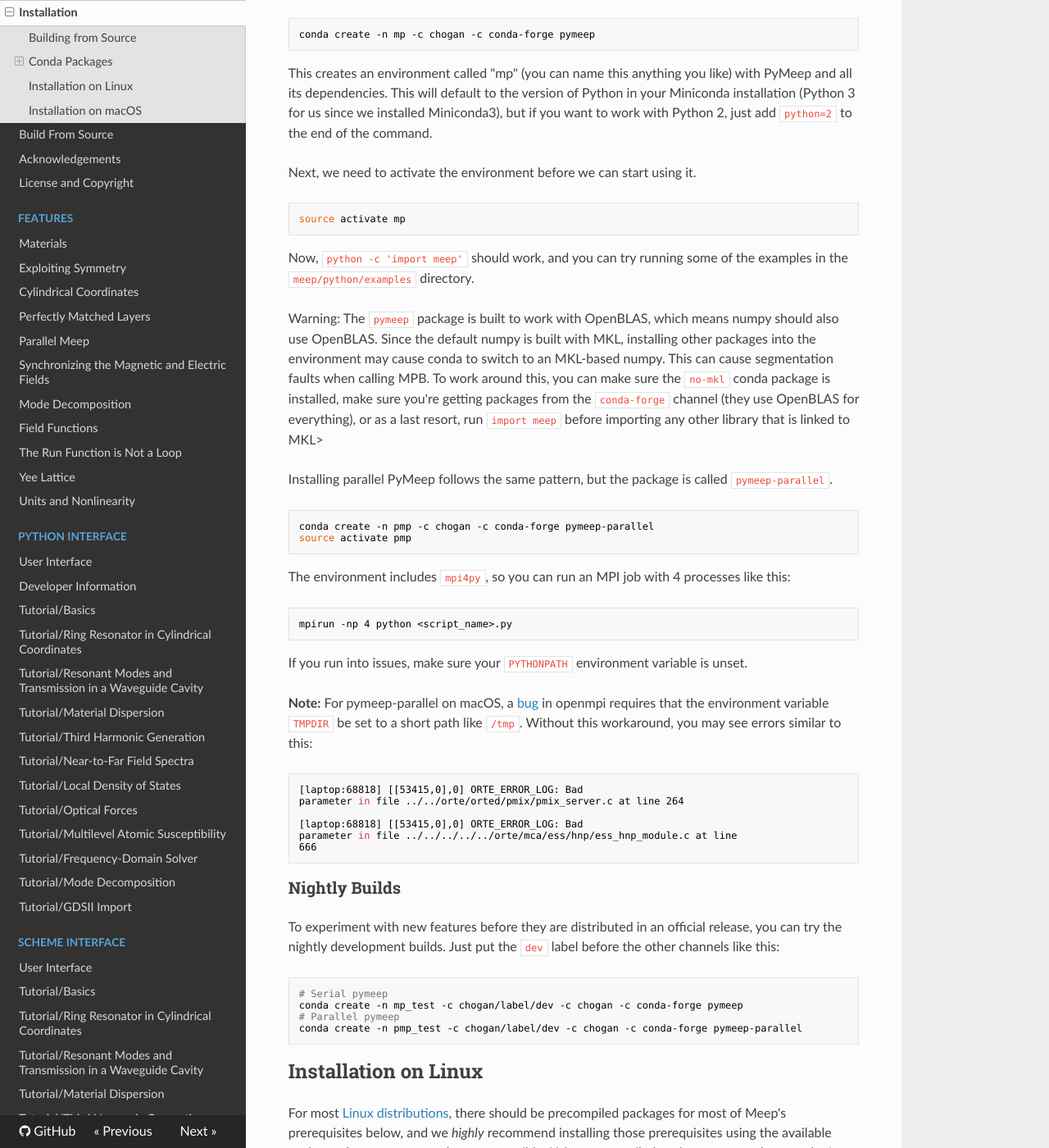
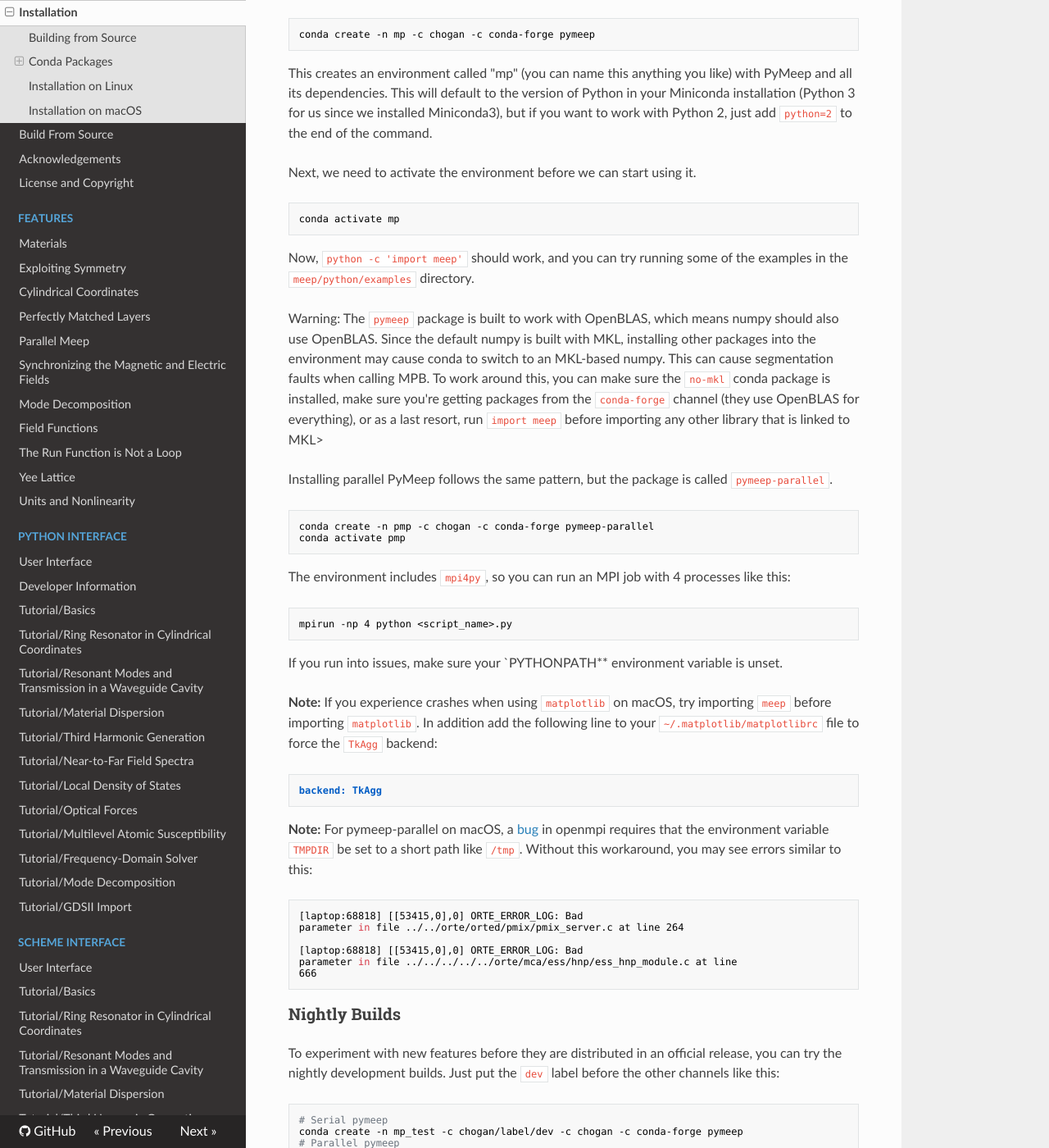
Before and after one commit to NanoComp/meep, an MkDocs documentation site: the page built from doc/docs/Installation.md, in a window 1280 px wide and 1400 px high, scrolled down 1307 px. Shown: the whole window at 82% size. Built offline with MkDocs 1.6.1, drawn with Linux system fonts in a browser that asks for light colours; nearby versions of some CDN libraries; old or Windows-style settings are respelled for this version of MkDocs.

Commit message:
Add matplotlib troubleshooting for mac

````diff
--- a/doc/docs/Installation.md
+++ b/doc/docs/Installation.md
@@ -39,7 +39,7 @@ This creates an environment called "mp" (you can name this anything you like) wi
 Next, we need to activate the environment before we can start using it.
 
 ```bash
-source activate mp
+conda activate mp
 ```
 
 Now, `python -c 'import meep'` should work, and you can try running some of the examples in the `meep/python/examples` directory.
@@ -50,7 +50,7 @@ Installing parallel PyMeep follows the same pattern, but the package is called `
 
 ```bash
 conda create -n pmp -c chogan -c conda-forge pymeep-parallel
-source activate pmp
+conda activate pmp
 ```
 
 The environment includes `mpi4py`, so you can run an MPI job with 4 processes like this:
@@ -59,7 +59,12 @@ The environment includes `mpi4py`, so you can run an MPI job with 4 processes li
 mpirun -np 4 python <script_name>.py
 ```
 
-If you run into issues, make sure your `PYTHONPATH` environment variable is unset.
+If you run into issues, make sure your `PYTHONPATH** environment variable is unset.
+
+**Note:** If you experience crashes when using `matplotlib` on macOS, try importing `meep` before importing `matplotlib`. In addition add the following line to your `~/.matplotlib/matplotlibrc` file to force the `TkAgg` backend:
+```
+backend: TkAgg
+```
 
 **Note:** For pymeep-parallel on macOS, a [bug](https://github.com/open-mpi/ompi/issues/2956) in openmpi requires that the environment variable `TMPDIR` be set to a short path like `/tmp`. Without this workaround, you may see errors similar to this:
 
````
